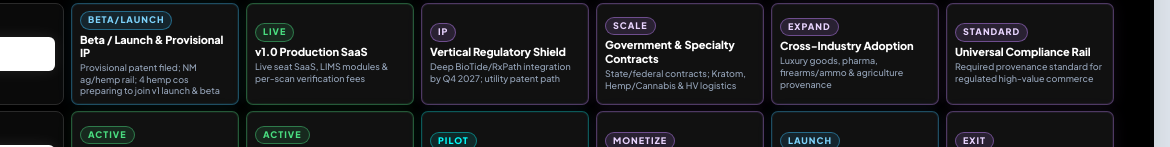
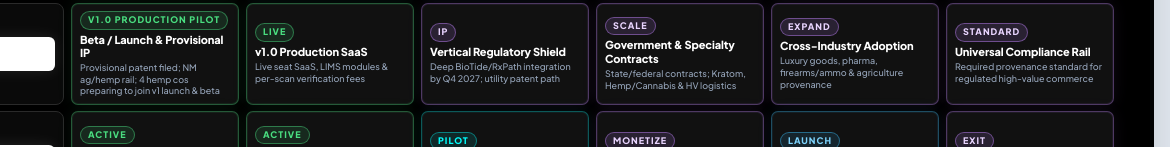
Before and after one commit to Sentynl-io/mijory-deck, a website: page index.html in a window 1280 px wide. Shown: the part 6524-6671 px from the top of the page, 110-1280 px from the left. Drawn offline with Linux system fonts and the light colour scheme.

Commit message:
update trakpath

```diff
--- a/index.html
+++ b/index.html
@@ -1886,8 +1886,8 @@
                 <!-- TrakPath row -->
                 <div class="t-company"><div class="logo-container"><img src="TrakPath Logo.jpg" alt="TrakPath"></div></div>
                 <div class="t-lane">
-                    <div class="t-event launch">
-                        <span class="t-tag launch">Beta/Launch</span>
+                    <div class="t-event live">
+                        <span class="t-tag live">v1.0 Production Pilot</span>
                         <div class="t-phase"><span>Phase 1</span><span>Q3 2026</span></div>
                         <div class="t-event-title">Beta / Launch &amp; Provisional IP</div>
                         <div class="t-event-desc">Provisional patent filed; NM ag/hemp rail; 4 hemp cos preparing to join v1 launch &amp; beta</div>
```
